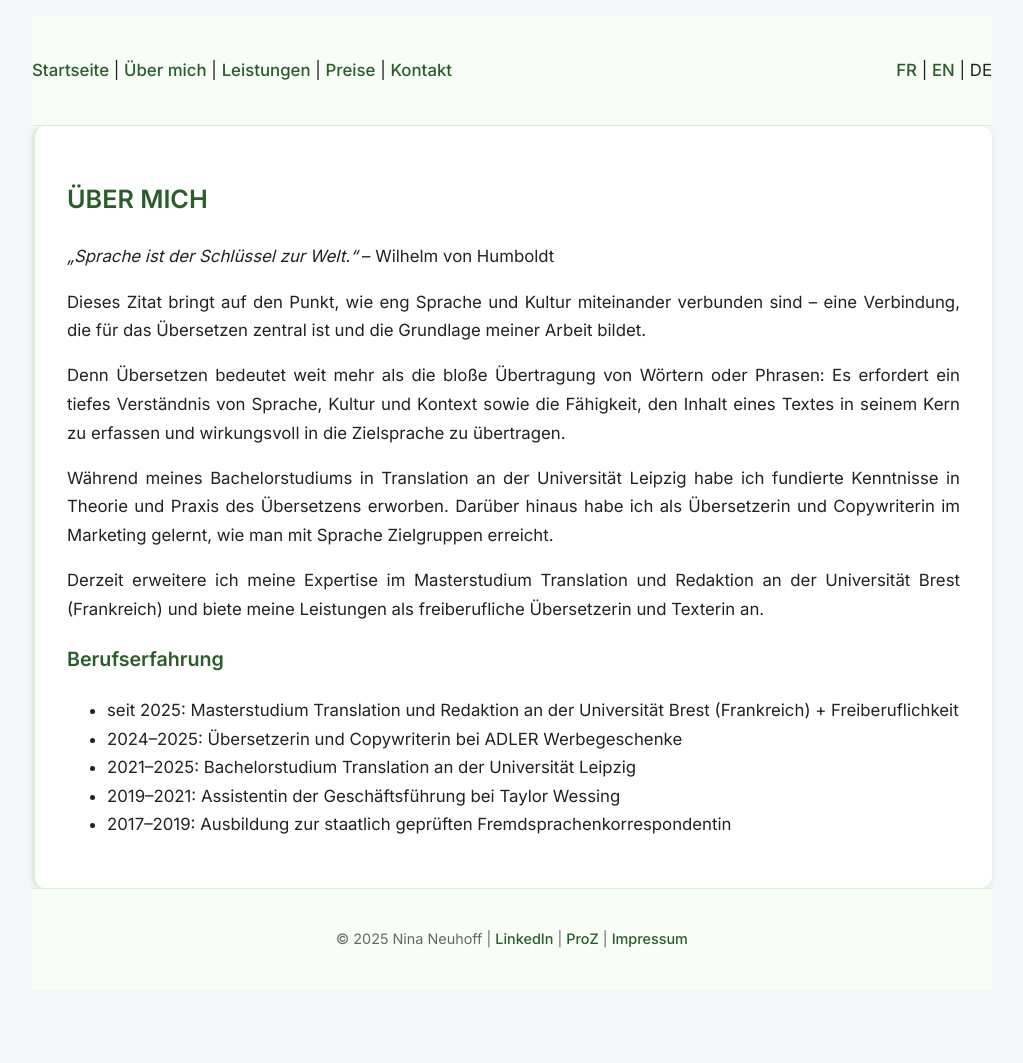
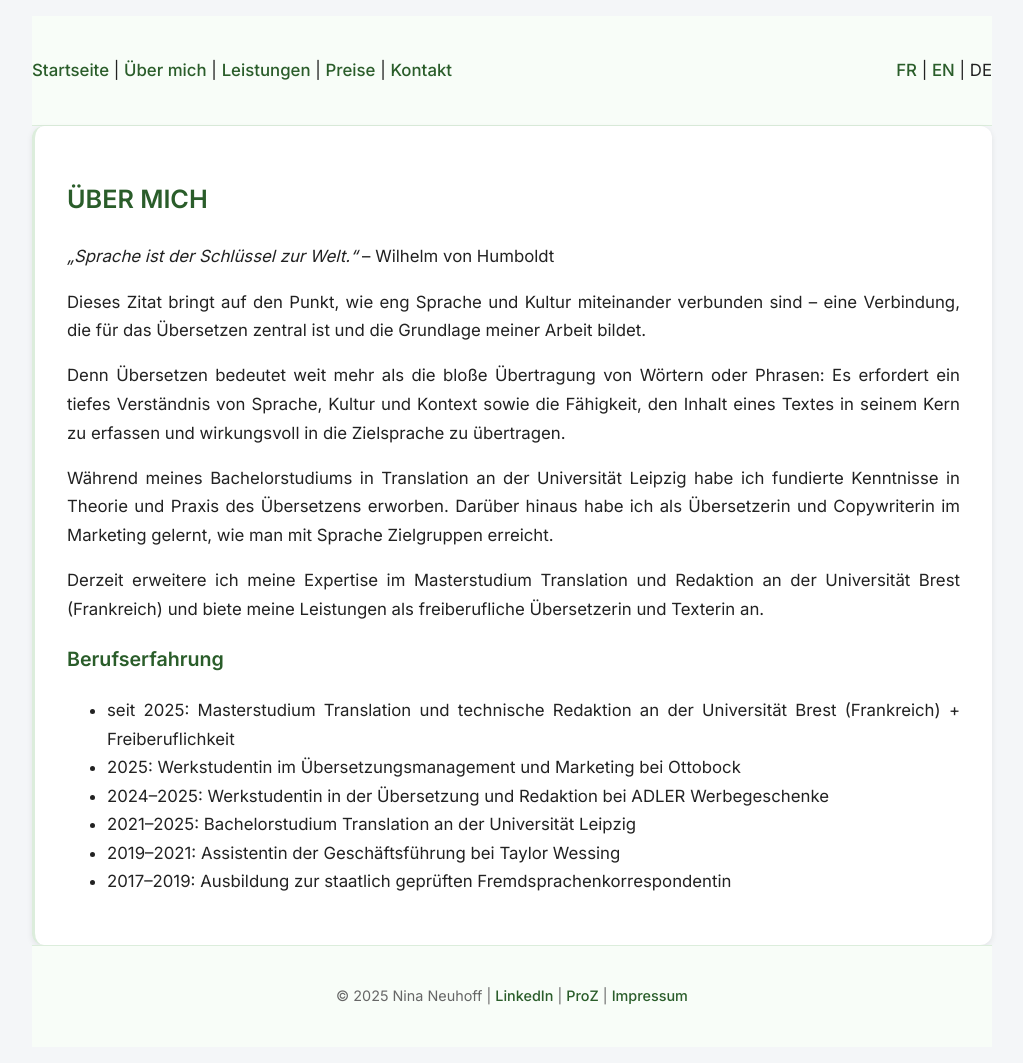
Before and after one commit to nneuhoff/traduction-translation-uebersetzung, a Jekyll site: the page built from de/about.md, in a window 1280 px wide. Shown: the whole page, without its empty margins (128-1151 px from the left). Built offline with Jekyll 4.4.1, drawn with Linux system fonts in a browser that asks for light colours; before the commit the page ends 1006 px from its top, so only the background shows below that.

Commit message:
Update about.md

```diff
--- a/de/about.md
+++ b/de/about.md
@@ -18,8 +18,9 @@ Derzeit erweitere ich meine Expertise im Masterstudium Translation und Redaktion
 
 
 ### Berufserfahrung
-- seit 2025: Masterstudium Translation und Redaktion an der Universität Brest (Frankreich) + Freiberuflichkeit
-- 2024–2025: Übersetzerin und Copywriterin bei ADLER Werbegeschenke
+- seit 2025: Masterstudium Translation und technische Redaktion an der Universität Brest (Frankreich) + Freiberuflichkeit
+- 2025:      Werkstudentin im Übersetzungsmanagement und Marketing bei Ottobock
+- 2024–2025: Werkstudentin in der Übersetzung und Redaktion bei ADLER Werbegeschenke
 - 2021–2025: Bachelorstudium Translation an der Universität Leipzig
 - 2019–2021: Assistentin der Geschäftsführung bei Taylor Wessing
 - 2017–2019: Ausbildung zur staatlich geprüften Fremdsprachenkorrespondentin
```
